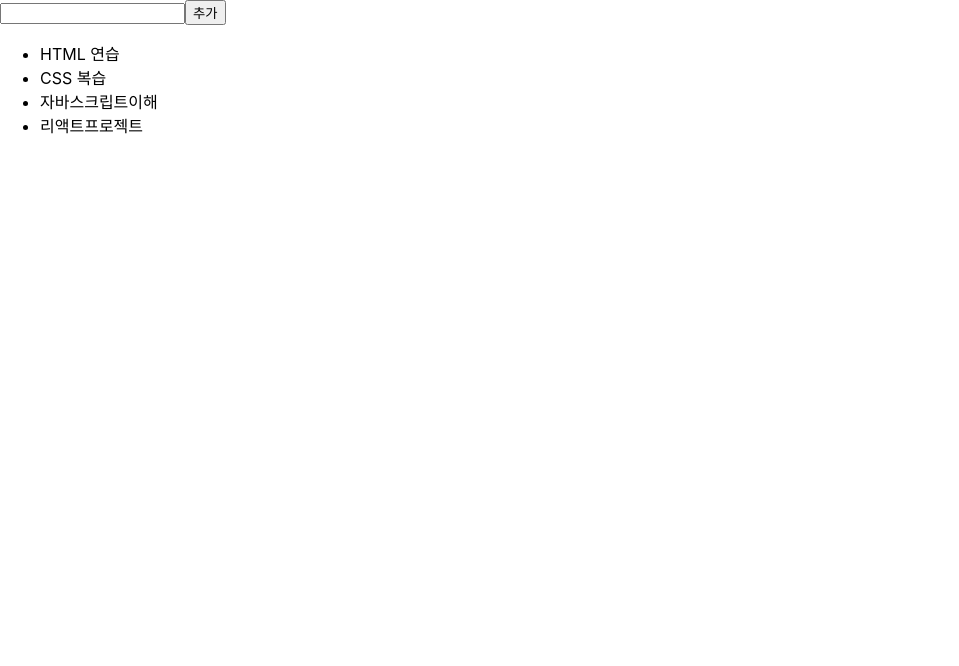
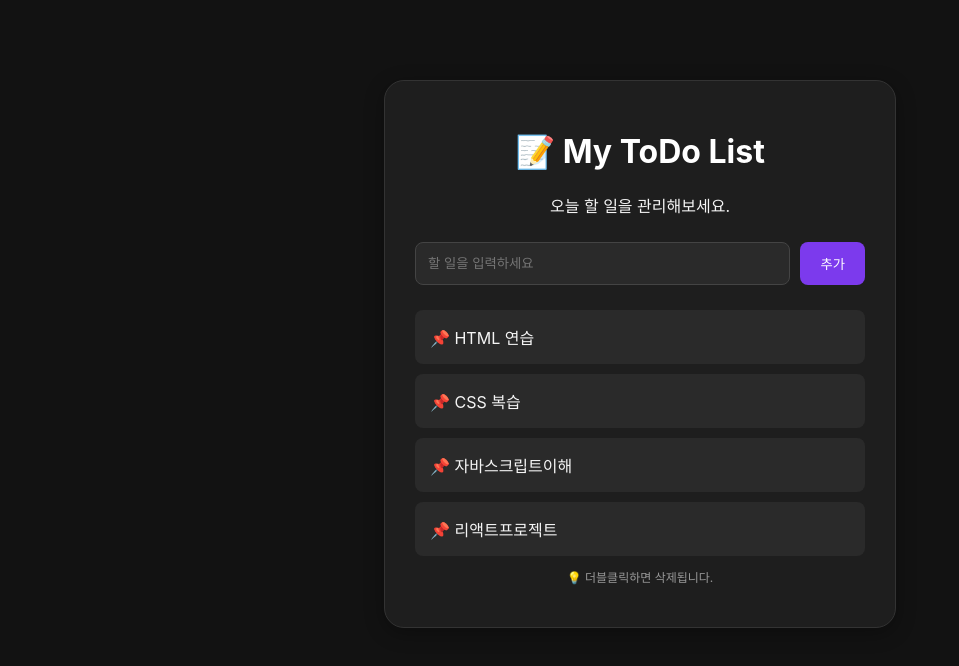
Before and after one commit to aranparrk/AI-Agent, a React (Create React App) app in the folder frontend/react/human-sample-react/: page / in a window 1280 px wide. Shown: the top 666 px of the page, without its empty margins (0-959 px from the left). Built offline with nearby package versions, Linux system fonts and the light colour scheme.

Commit message:
✨ add: React ToDo 리스트 다크 테마 UI 및 스타일 적용

```diff
--- a/frontend/react/human-sample-react/src/App.css
+++ b/frontend/react/human-sample-react/src/App.css
@@ -45,3 +45,90 @@ th,
 td {
   border: 1px solid #ccc;
 }
+
+/* 전체 배경 */
+body {
+  background-color: #121212;
+  color: #f5f5f5;
+}
+
+/* ToDo 카드 */
+.todo-container {
+  width: 450px;
+  margin: 80px auto;
+  padding: 30px;
+  background-color: #1e1e1e;
+  border: 1px solid #333;
+  border-radius: 20px;
+  box-shadow: 0 5px 20px rgba(0, 0, 0, 0.3);
+  text-align: center;
+}
+
+/* 제목 */
+.todo-container h1 {
+  color: #ffffff;
+}
+
+/* 입력창 */
+.todo-input input {
+  flex: 1;
+  min-width: 0;
+  padding: 12px;
+  background-color: #2a2a2a;
+  color: white;
+  border: 1px solid #444;
+  border-radius: 8px;
+}
+
+/* 추가 버튼 */
+.todo-input button {
+  padding: 12px 20px;
+  background-color: #7c3aed;
+  color: white;
+  border: none;
+  border-radius: 8px;
+  cursor: pointer;
+}
+
+.todo-input button:hover {
+  background-color: #6d28d9;
+}
+
+/* 할 일 목록 */
+.todo-list li {
+  padding: 15px;
+  margin-bottom: 10px;
+  background-color: #2a2a2a;
+  color: #f5f5f5;
+  border-radius: 8px;
+  text-align: left;
+  cursor: pointer;
+}
+
+.todo-list li:hover {
+  background-color: #38304d;
+}
+
+/* 안내 문구 */
+.todo-guide {
+  color: #999;
+  font-size: 12px;
+}
+
+.todo-list {
+  list-style: none;
+  padding: 0;
+  margin: 0;
+}
+
+.todo-input {
+  display: flex;
+  gap: 10px;
+  margin: 25px 0;
+  width: 100%;
+}
+
+.todo-input input {
+  flex: 1;
+  min-width: 0;
+}
--- a/frontend/react/human-sample-react/src/ToDosample.js
+++ b/frontend/react/human-sample-react/src/ToDosample.js
@@ -1,4 +1,5 @@
 import { useState } from "react";
+import "./App.css";
 
 const sample = [
   { id: 1, text: "HTML 연습" },
@@ -19,18 +20,41 @@ const ToDosample = () => {
     setInputText(""); // input 창을 지워 줌
   };
 
+  const onRemove = (id) => {
+    const nextToDos = toDoData.filter((todo) => todo.id !== id);
+    setToDoData(nextToDos);
+  };
+
   return (
-    <>
+    <div className="todo-container">
+      <h1>📝 My ToDo List</h1>
+      <p>오늘 할 일을 관리해보세요.</p>
+
+      <div className="todo-input">
         <input
           type="text"
+          placeholder="할 일을 입력하세요"
           value={inputText}
           onChange={(e) => setInputText(e.target.value)}
+          onKeyDown={(e) => {
+            if (e.key === "Enter" && !e.nativeEvent.isComposing) {
+              onClick();
+            }
+          }}
         />
         <button onClick={onClick}>추가</button>
-      <ul>
-        {toDoData && toDoData.map((toDo) => <li key={toDo.id}>{toDo.text}</li>)}
+      </div>
+
+      <ul className="todo-list">
+        {toDoData.map((toDo) => (
+          <li key={toDo.id} onDoubleClick={() => onRemove(toDo.id)}>
+            📌 {toDo.text}
+          </li>
+        ))}
       </ul>
-    </>
+
+      <p className="todo-guide">💡 더블클릭하면 삭제됩니다.</p>
+    </div>
   );
 };
 
```
Lines whose indentation alone changed are shown as unchanged.
